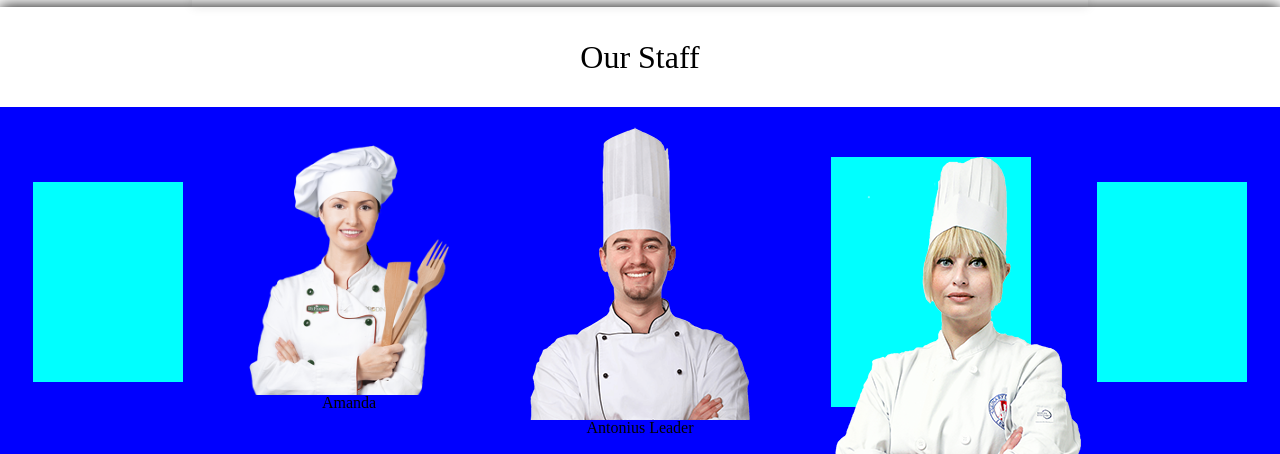
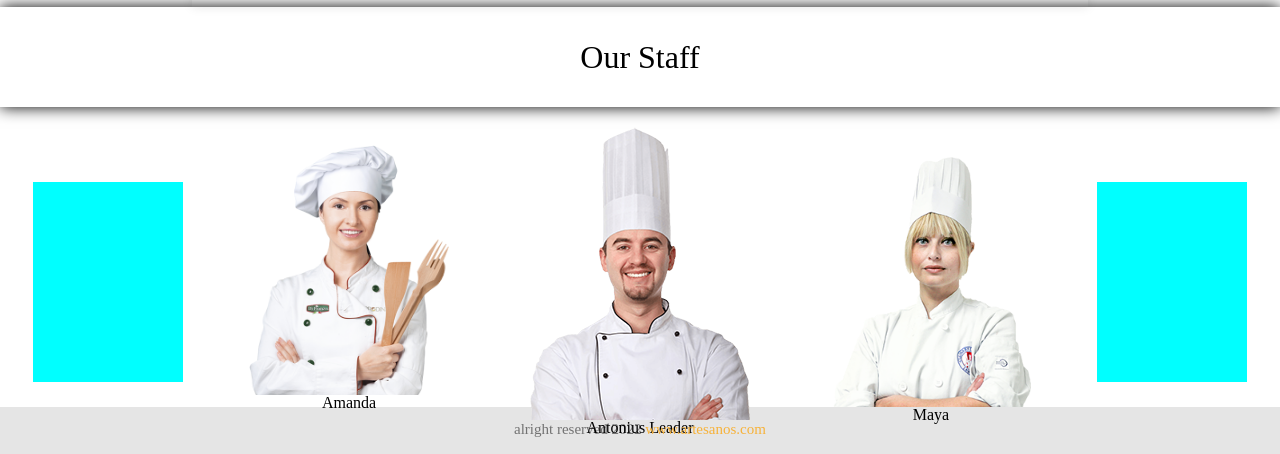
Before and after one commit to Denitmpgith/Artesanos, a plain HTML site: page index.html in a window 1280 px wide. Shown: the part 2609-3063 px from the top of the page. Drawn offline with Linux system fonts and the light colour scheme.

Commit message:
024321112022

```diff
--- a/style.css
+++ b/style.css
@@ -2,6 +2,10 @@ body {
   margin: 0;
   font-family: Arial, Helvetica, sans-serif;
 }
+p {
+  font-size: 2rem;
+}
+
 nav {
   position: fixed;
   display: flex;
@@ -165,7 +169,7 @@ figcaption {
 }
 
 .ourteam {
-  height: 100vh;
+  height: 50vh;
 }
 
 .ourteam .headourteam h2 {
@@ -184,7 +188,6 @@ figcaption {
   flex-direction: row;
   width: 100vw;
   height: 350px;
-  background-color: blue;
 }
 
 .ourteam .staf .staf1 {
@@ -219,11 +222,10 @@ figcaption {
 .ourteam .staf .staf4 {
   width: 200px;
   height: 250px;
-  background-color: aqua;
 }
 .ourteam .staf .staf4 .staf41 {
-  width: 250px;
-  height: 300px;
+  width: 200px;
+  height: 250px;
   background-image: url(img/small/image2c.png);
   background-size: cover;
 }
```
